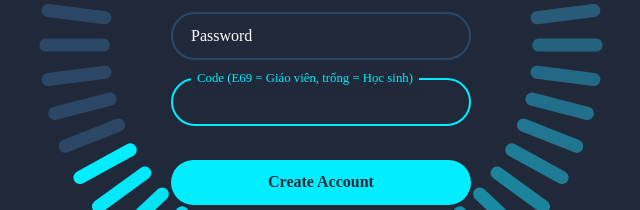
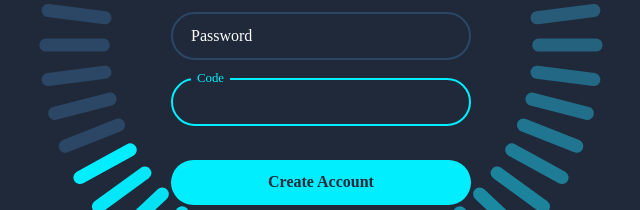
Before and after one commit to hoanghuy36212-bit/NEW, a plain HTML site: page index.html in a window 1280 px wide. Both pictures are taken after a click on the link "Sign up". Shown: the part 355-565 px from the top of the page, 319-959 px from the left. Drawn offline with nearby package versions, Linux system fonts and the light colour scheme; a web font is replaced by a local one.

Commit message:
New update

```diff
--- a/index.html
+++ b/index.html
@@ -246,7 +246,7 @@
                     </div>
                     <div class="input-box">
                         <input type="text" id="signup-code" class="code-input" placeholder=" " oninput="clearCodeError()">
-                        <label>Code (E69 = Giáo viên, trống = Học sinh)</label>
+                        <label>Code</label>
                         <p id="signup-code-error" class="code-field-error"></p>
                     </div>
                     <button type="submit" class="btn">Create Account</button>
```
